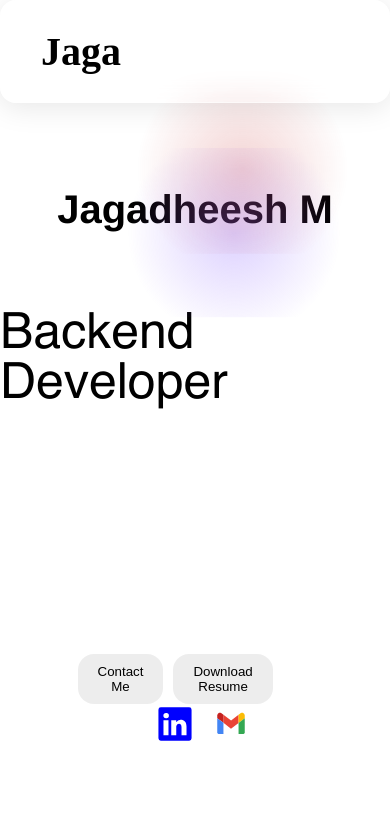
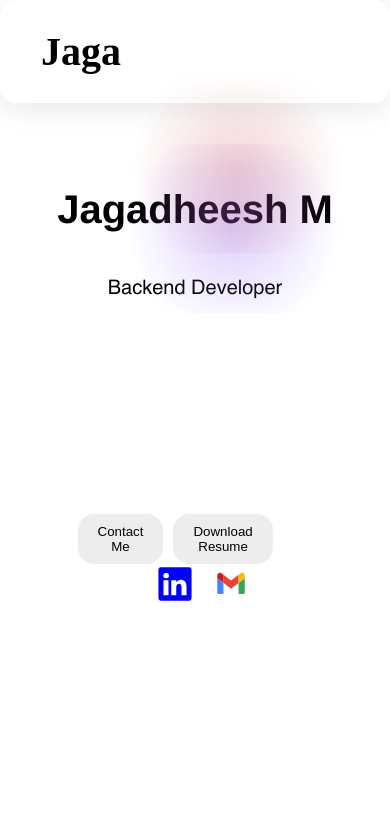
Before and after one commit to jaga-live/jaga-portfolio, a React (Create React App) app: page / in a window 390 px wide. Shown: the top 838 px of the page. Built offline with nearby package versions, Linux system fonts and the light colour scheme.

Commit message:
Made the site responsive and the blobs a bit better

```diff
--- a/src/App.css
+++ b/src/App.css
@@ -441,6 +441,10 @@
   .header_svglogo {
     display: none;
   }
+
+  .body_about p {
+    font-size: 20px !important;
+  }
   .body_contact_buttons {
     padding-top: 40%;
     display: flex;
```
